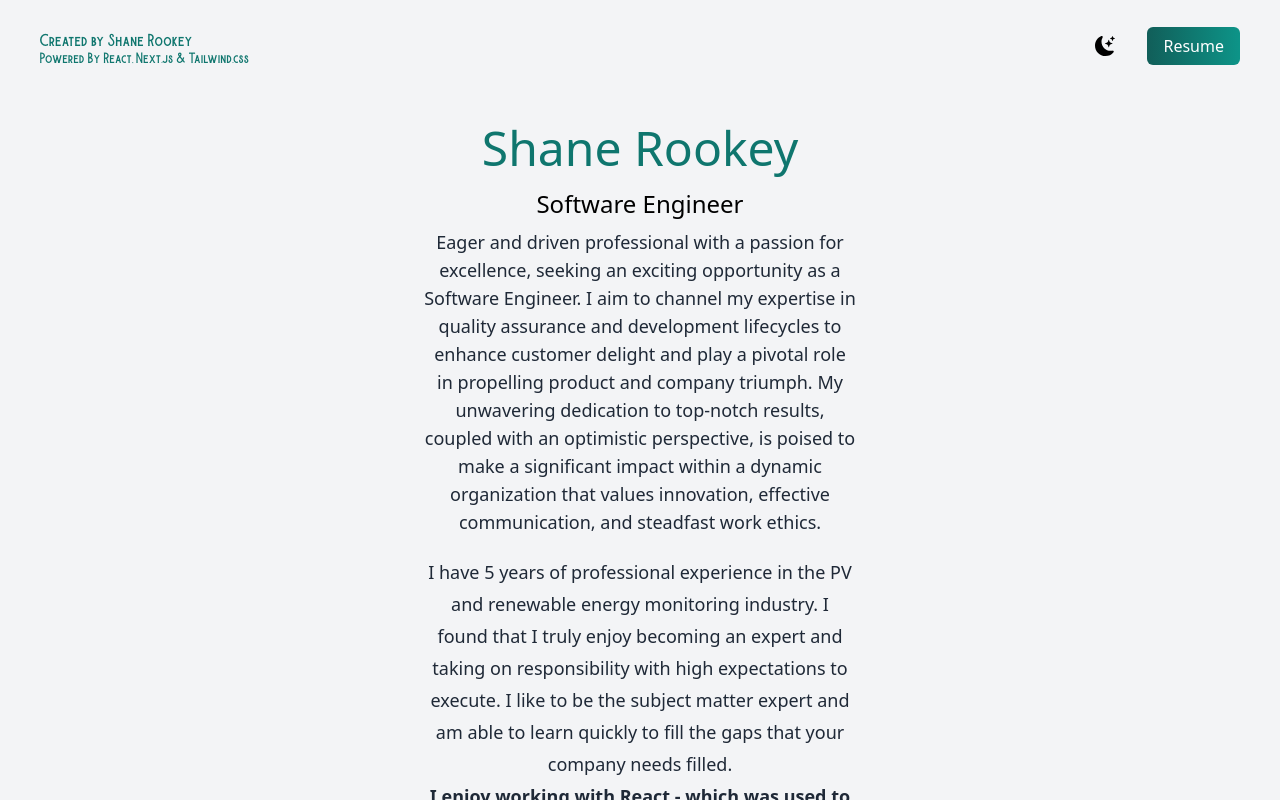
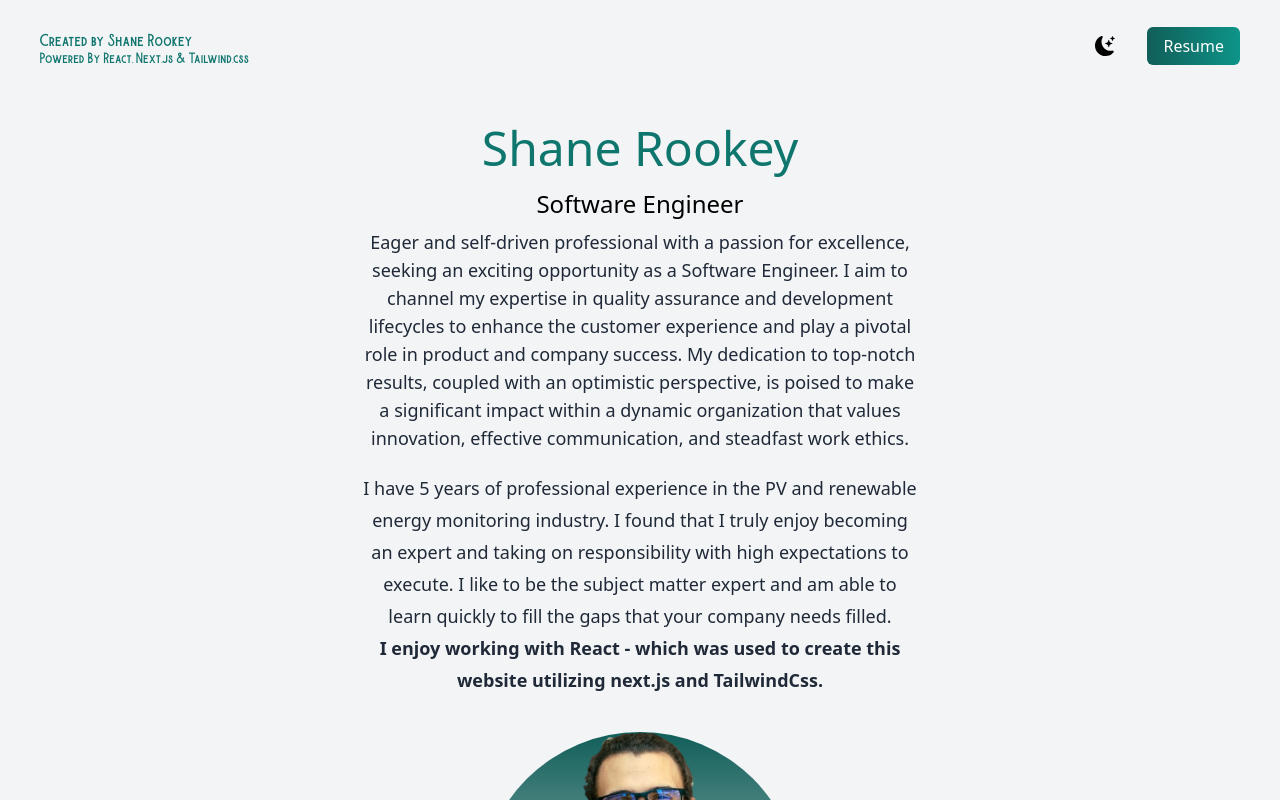
Before and after one commit to ShaneRookey/tailwind-next-resume, a Next.js app: page / in a window 1280 px wide. Shown: the top 800 px of the page. Built offline with nearby package versions, Linux system fonts and the light colour scheme.

Commit message:
update some wording

```diff
--- a/src/components/summary.js
+++ b/src/components/summary.js
@@ -11,14 +11,14 @@ function Summary() {
             <div className="text-center">
                 <h2 className="text-5xl py-2 text-teal-700 font-medium">Shane Rookey</h2>
                 <h3 className="text-2xl py-2 dark:text-teal-50">Software Engineer</h3>
-                <p className="text-lg xl:px-96 text-gray-800 dark:text-teal-50">
-                    Eager and driven professional with a passion for excellence, seeking an exciting opportunity as a Software Engineer.
-                    I aim to channel my expertise in quality assurance and development lifecycles to enhance customer delight and play a
-                    pivotal role in propelling product and company triumph. My unwavering dedication to top-notch results, coupled with an
+                <p className="text-lg xl:px-80 text-gray-800 dark:text-teal-50">
+                    Eager and self-driven professional with a passion for excellence, seeking an exciting opportunity as a Software Engineer.
+                    I aim to channel my expertise in quality assurance and development lifecycles to enhance the customer experience and play a
+                    pivotal role in product and company success. My dedication to top-notch results, coupled with an
                     optimistic perspective, is poised to make a significant impact within a dynamic organization that values innovation,
                     effective communication, and steadfast work ethics.
                 </p>
-                <p className="text-lg xl:px-96 py-5 leading-8 text-gray-800 dark:text-teal-50">
+                <p className="text-lg xl:px-80 py-5 leading-8 text-gray-800 dark:text-teal-50">
                     I have 5 years of professional experience in the PV and renewable energy monitoring industry.
                     I found that I truly enjoy becoming an expert and taking on responsibility with high expectations to execute.
                     I like to be the subject matter expert and am able to learn quickly to fill the gaps that your company needs filled.
```
